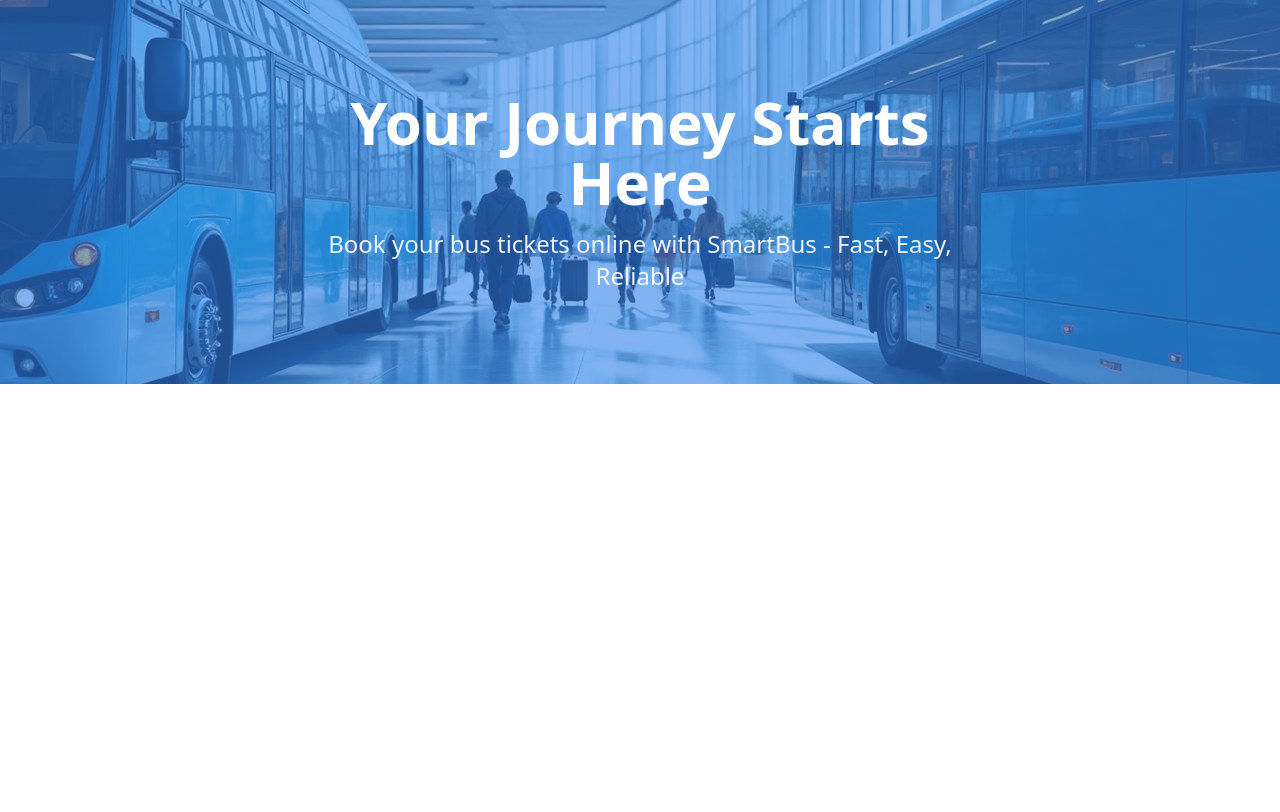
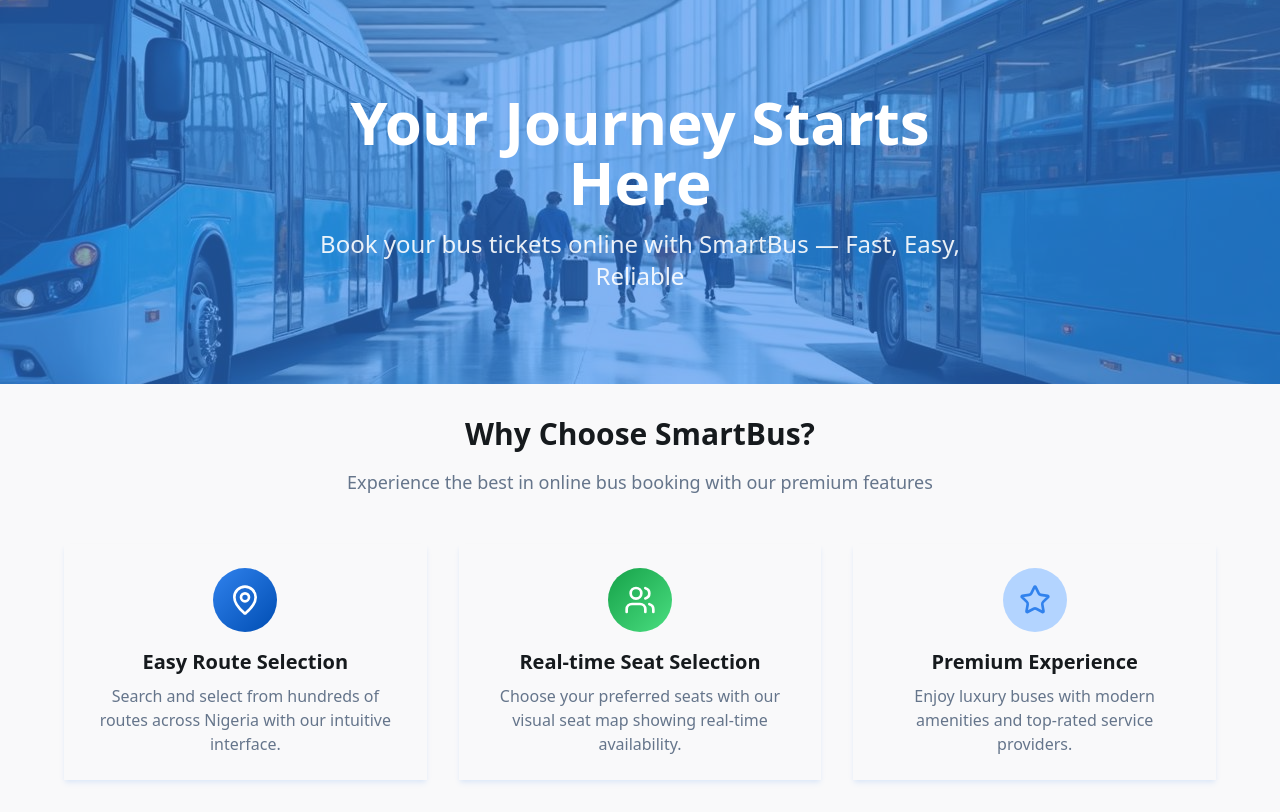
Before and after one commit to jeremiahongwenyi/smartbus, a React (Vite) app: page / in a window 1280 px wide. Built offline with nearby package versions, Linux system fonts and the light colour scheme.

Commit message:
integrating lucide-react and landing page

```diff
--- a/package.json
+++ b/package.json
@@ -10,6 +10,7 @@
     "preview": "vite preview"
   },
   "dependencies": {
+    "lucide-react": "^0.545.0",
     "react": "^19.1.1",
     "react-dom": "^19.1.1",
     "react-router-dom": "^7.9.3",
--- a/src/index.css
+++ b/src/index.css
@@ -7,17 +7,28 @@
 @theme {
   /* SmartBus Design System - Transportation Theme */
   --color-background: hsl(240 10% 98%);
+  --color-foreground: hsl(210 15% 10%);
 
+  --color-card: hsl(0 0% 100%);
+  --color-card-foreground: hsl(210 15% 10%);
+
+  --color-popover: hsl(0 0% 100%);
+  --color-popover-foreground: hsl(210 15% 10%);
 
   /* Primary: Deep Transportation Blue */
   --color-primary: hsl(214 84% 56%);
-
+  --color-primary-foreground: hsl(0 0% 100%);
+  --color-primary-light: hsl(214 100% 85%);
+  --color-primary-dark: hsl(214 100% 35%);
 
   /* Secondary: Fresh Travel Green */
-
+  --color-secondary: hsl(142 76% 36%);
+  --color-secondary-foreground: hsl(0 0% 100%);
+  --color-secondary-light: hsl(142 51% 85%);
 
   /* Available seat green */
-
+  --color-available: hsl(142 69% 58%);
+  --color-available-foreground: hsl(0 0% 100%);
 
   /* Booked seat red */
   --color-booked: hsl(0 84% 60%);
@@ -56,7 +67,108 @@
     --shadow-button: 0 2px 4px hsl(214 84% 56% / 0.2);
     --shadow-elevated: 0 10px 15px -3px hsl(214 84% 56% / 0.1), 0 4px 6px -2px hsl(214 84% 56% / 0.05);
 
+    /* Animations */
+    --transition-smooth: all 0.3s cubic-bezier(0.4, 0, 0.2, 1);
+    --transition-bounce: all 0.5s cubic-bezier(0.68, -0.55, 0.265, 1.55);
 
+    /* Sidebar colors */
+    --sidebar-background: hsl(0 0% 98%);
+    --sidebar-foreground: hsl(240 5.3% 26.1%);
+    --sidebar-primary: hsl(240 5.9% 10%);
+    --sidebar-primary-foreground: hsl(0 0% 98%);
+    --sidebar-accent: hsl(240 4.8% 95.9%);
+    --sidebar-accent-foreground: hsl(240 5.9% 10%);
+    --sidebar-border: hsl(220 13% 91%);
+    --sidebar-ring: hsl(217.2 91.2% 59.8%);
+  }
 
+  .dark {
+    /* Dark mode for SmartBus */
+    --color-background: hsl(210 15% 6%);
+    --color-foreground: hsl(210 40% 98%);
+
+    --color-card: hsl(210 15% 9%);
+    --color-card-foreground: hsl(210 40% 98%);
+
+    --color-popover: hsl(210 15% 9%);
+    --color-popover-foreground: hsl(210 40% 98%);
+
+    --color-primary: hsl(214 100% 70%);
+    --color-primary-foreground: hsl(210 15% 6%);
+    --color-primary-light: hsl(214 100% 85%);
+    --color-primary-dark: hsl(214 100% 45%);
+
+    --color-secondary: hsl(142 69% 58%);
+    --color-secondary-foreground: hsl(210 15% 6%);
+    --color-secondary-light: hsl(142 51% 85%);
+
+    --color-available: hsl(142 69% 58%);
+    --color-available-foreground: hsl(210 15% 6%);
+
+    --color-booked: hsl(0 84% 60%);
+    --color-booked-foreground: hsl(0 0% 100%);
+
+    --color-accent: hsl(25 95% 63%);
+    --color-accent-foreground: hsl(210 15% 6%);
+    --color-accent-light: hsl(25 100% 85%);
+
+    --color-muted: hsl(210 15% 15%);
+    --color-muted-foreground: hsl(215 20% 65%);
+
+    --color-destructive: hsl(0 84% 60%);
+    --color-destructive-foreground: hsl(0 0% 100%);
+
+    --color-border: hsl(210 15% 15%);
+    --color-input: hsl(210 15% 15%);
+    --color-ring: hsl(214 100% 70%);
+
+    /* Dark gradients */
+    --gradient-hero: linear-gradient(135deg, hsl(214 100% 70%), hsl(214 100% 45%));
+    --gradient-card: linear-gradient(145deg, hsl(210 15% 9%), hsl(210 15% 12%));
+    --gradient-success: linear-gradient(135deg, hsl(142 69% 58%), hsl(142 69% 58%));
+
+    --sidebar-background: hsl(240 5.9% 10%);
+    --sidebar-foreground: hsl(240 4.8% 95.9%);
+    --sidebar-primary: hsl(224.3 76.3% 48%);
+    --sidebar-primary-foreground: hsl(0 0% 100%);
+    --sidebar-accent: hsl(240 3.7% 15.9%);
+    --sidebar-accent-foreground: hsl(240 4.8% 95.9%);
+    --sidebar-border: hsl(240 3.7% 15.9%);
+    --sidebar-ring: hsl(217.2 91.2% 59.8%);
   }
 }
+
+@layer base {
+  * {
+    @apply border-border;
+  }
+
+  body {
+    @apply bg-background text-foreground;
+  }
+}
+@layer components {
+  .bg-gradient-hero {
+    background: var(--gradient-hero);
+  }
+
+  .bg-gradient-card {
+    background: var(--gradient-card);
+  }
+
+  .bg-gradient-success {
+    background: var(--gradient-success);
+  }
+
+  .shadow-card {
+    box-shadow: var(--shadow-card);
+  }
+
+  .shadow-elevated {
+    box-shadow: var(--shadow-elevated);
+  }
+
+  .shadow-button {
+    box-shadow: var(--shadow-button);
+  }
+}
--- a/src/pages/HomePage.tsx
+++ b/src/pages/HomePage.tsx
@@ -1,7 +1,10 @@
+import { MapPin, Users, Star } from "lucide-react";
 import heroImage from "../assets/bus-hero.jpg";
 
 function HomePage() {
   return (
+    <>
+      {/* Hero Section */}
       <div className="relative">
         <div
           className="h-96 bg-cover bg-center relative"
@@ -14,12 +17,70 @@
                 Your Journey Starts Here
               </h1>
               <p className="text-xl md:text-2xl opacity-90">
-                  Book your bus tickets online with SmartBus - Fast, Easy, Reliable
+                Book your bus tickets online with SmartBus — Fast, Easy, Reliable
               </p>
             </div>
           </div>
         </div>
       </div>
+
+      {/* Main Content */}
+      <div className="container mx-auto px-4 py-8">
+        {/* Features Section */}
+        <div className="max-w-6xl mx-auto">
+          <div className="text-center mb-12">
+            <h2 className="text-3xl font-bold mb-4">Why Choose SmartBus?</h2>
+            <p className="text-lg text-muted-foreground">
+              Experience the best in online bus booking with our premium features
+            </p>
+          </div>
+
+          <div className="grid grid-cols-1 md:grid-cols-3 gap-8 ">
+            {/* Feature 1 */}
+            <div className="p-6 text-center shadow-card hover:shadow-elevated transition-all duration-300">
+              <div className="w-16 h-16 bg-gradient-hero rounded-full flex items-center justify-center mx-auto mb-4">
+                <MapPin className="h-8 w-8 text-white" />
+              </div>
+              <h3 className="text-xl font-semibold mb-2">Easy Route Selection</h3>
+              <p className="text-muted-foreground">
+                Search and select from hundreds of routes across Nigeria with our intuitive interface.
+              </p>
+            </div>
+
+            {/* Feature 2 */}
+            <div className="p-6 text-center shadow-card hover:shadow-elevated transition-all duration-300">
+              <div className="w-16 h-16 bg-gradient-success rounded-full flex items-center justify-center mx-auto mb-4">
+                <Users className="h-8 w-8 text-white" />
+              </div>
+              <h3 className="text-xl font-semibold mb-2">Real-time Seat Selection</h3>
+              <p className="text-muted-foreground">
+                Choose your preferred seats with our visual seat map showing real-time availability.
+              </p>
+            </div>
+
+            {/* Feature 3 */}
+            <div className="p-6 text-center shadow-card hover:shadow-elevated transition-all duration-300">
+              <div className="w-16 h-16 bg-primary-light rounded-full flex items-center justify-center mx-auto mb-4">
+                <Star className="h-8 w-8 text-primary" />
+              </div>
+              <h3 className="text-xl font-semibold mb-2">Premium Experience</h3>
+              <p className="text-muted-foreground">
+                Enjoy luxury buses with modern amenities and top-rated service providers.
+              </p>
+            </div>
+          </div>
+        </div>
+      </div>
+
+      {/*
+      Future Step Section (if needed)
+      {currentStep !== "search" && (
+        <div className="max-w-6xl mx-auto">
+          {renderStep()}
+        </div>
+      )}
+      */}
+    </>
   );
 }
 
```
Also changed, not shown: 1 other file (tests, documents, lock files or other folders). Lines whose indentation alone changed are shown as unchanged.
